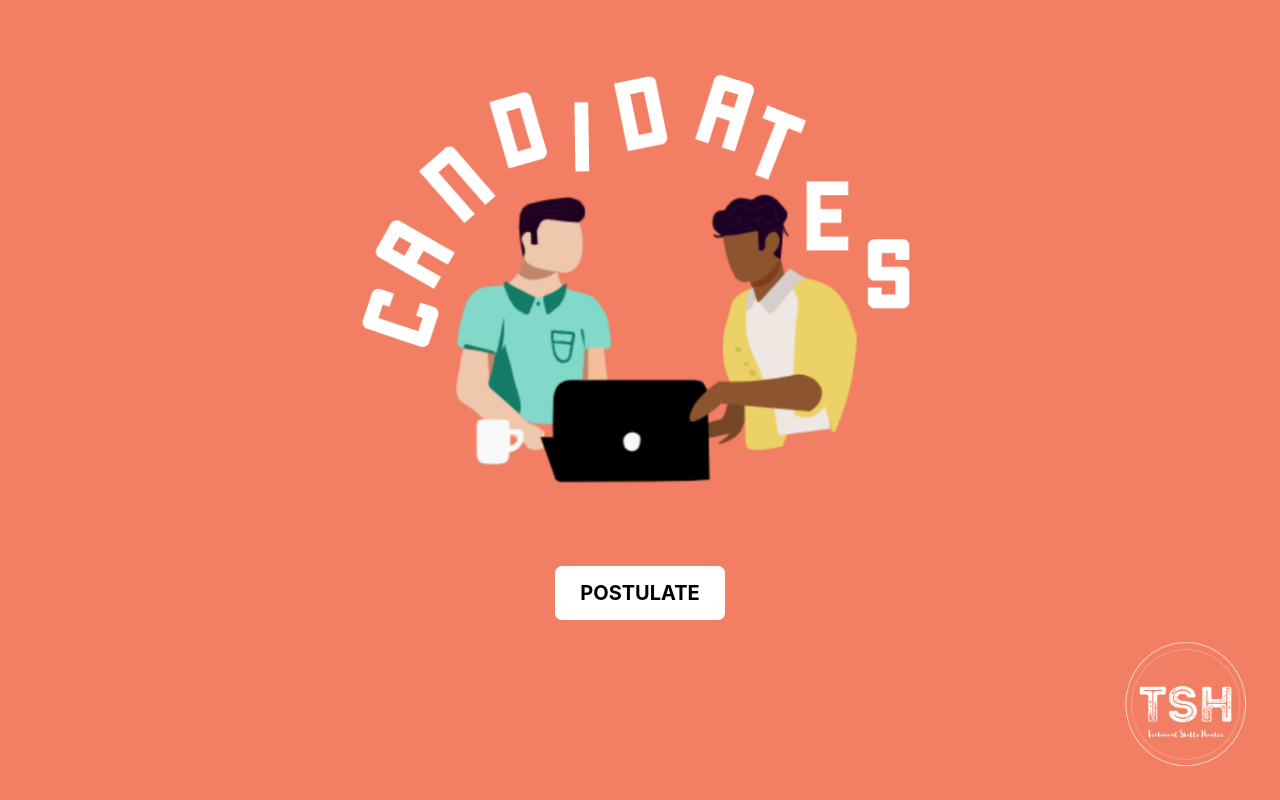
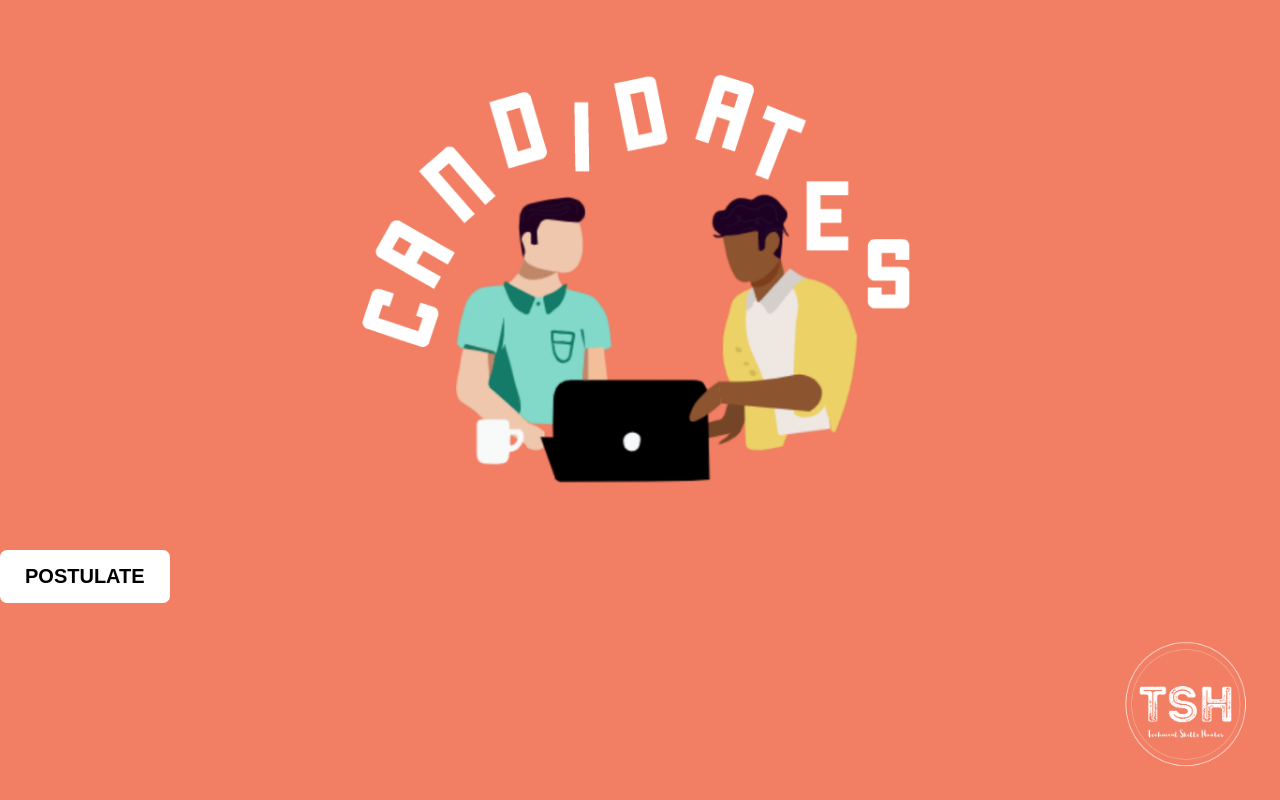
Before and after one commit to anndy9192/AstraLab-Candidates, a React (Create React App) app: page / in a window 1280 px wide. Built offline with nearby package versions, Linux system fonts and the light colour scheme.

Commit message:
Adden link

```diff
--- a/src/components/IndicationsScreen.js
+++ b/src/components/IndicationsScreen.js
@@ -1,5 +1,5 @@
 import React from 'react';
-// import { Link } from "react-router-dom";
+import { Link } from "react-router-dom";
 import './IndicationsScreen.css';
 
 function IndicationsScreen () {
@@ -12,8 +12,12 @@ function IndicationsScreen () {
       theoretical questions, then the code exercises will appear one by one and you won't be able to
       return to the previous exercises.</p>
       <div className="btnsInContainer">
+      <Link to="/">
         <button className="returnBtn">RETURN</button>
+        </Link>
+        <Link to="/Questions">
         <button className="startTestBtn">START TEST</button>
+        </Link>
       </div>
     </div>
   );
--- a/src/components/WelcomeScreen.js
+++ b/src/components/WelcomeScreen.js
@@ -1,12 +1,14 @@
 import React from 'react';
-// import { Link } from "react-router-dom";
+import { Link } from "react-router-dom";
 import './WelcomeScreen.css';
 
 function WelcomeScreen () {
   return (
     <div className="welcomeContainer">
       <img className="candLogo" src={require('../images/candidatesLogo.png')} alt="Candidates logo"></img>
-      <p className="postulateBtn">POSTULATE</p>
+      <Link to="/IndicationsScreen">
+      <button className="postulateBtn">POSTULATE</button>
+      </Link>
       <img className="tshLogo" src={require('../images/tshLogo.png')} alt="TSH logo"></img>
     </div>
   );
```
